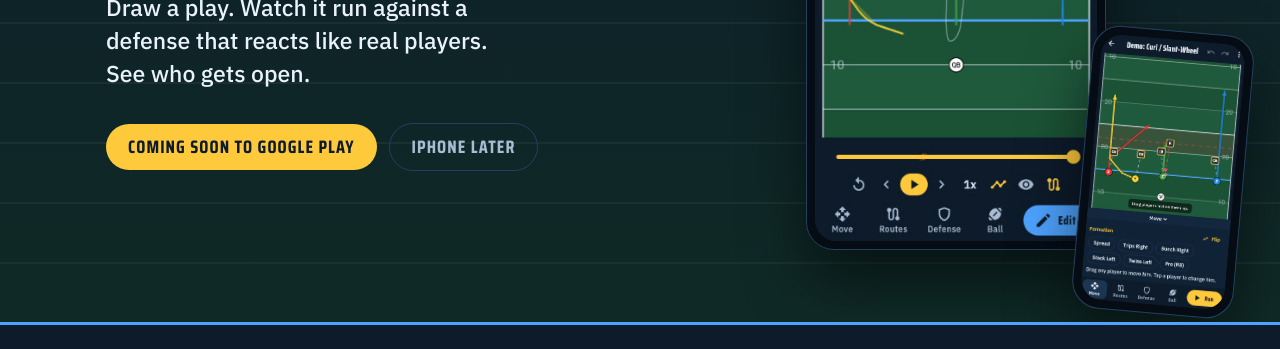
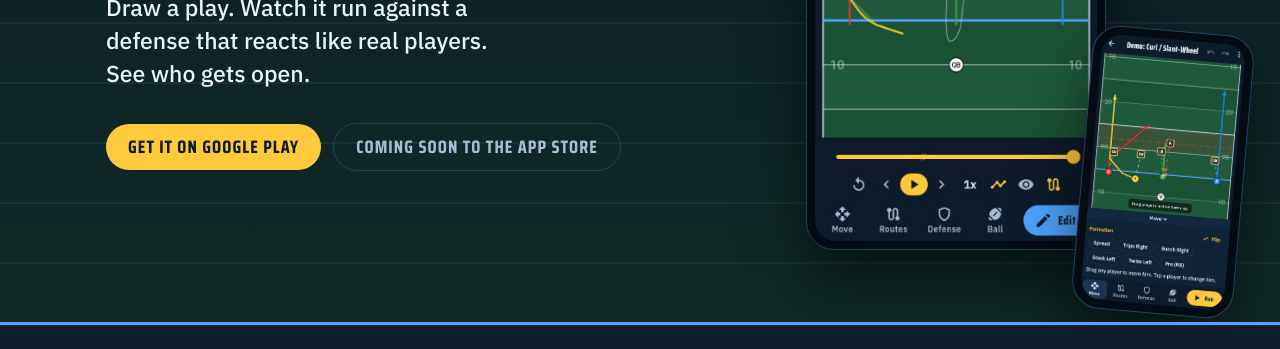
Before and after one commit to josh-smartfox/livexocoach-site, a plain HTML site: page index.html in a window 1280 px wide. Shown: the part 451-800 px from the top of the page. Drawn offline with Linux system fonts and the light colour scheme.

Commit message:
Home: link to Google Play; App Store coming soon
Co-Authored-By: Claude Opus 5.5 <noreply@anthropic.com>

```diff
--- a/index.html
+++ b/index.html
@@ -31,8 +31,8 @@
         <h1 class="wordmark">LIVE<b>XO</b><small>COACH</small></h1>
         <p class="lede">Draw a play. Watch it run against a defense that reacts like real players. See who gets open.</p>
         <div class="cta">
-          <span class="pill solid">Coming soon to Google Play</span>
-          <span class="pill ghost">iPhone later</span>
+          <a class="pill solid" href="https://play.google.com/store/apps/details?id=com.livexocoach.app">Get it on Google Play</a>
+          <span class="pill ghost">Coming soon to the App Store</span>
         </div>
       </div>
       <div class="hero-shot">
--- a/style.css
+++ b/style.css
@@ -59,6 +59,7 @@ img { max-width: 100%; height: auto; display: block; }
   padding: 14px 22px; border-radius: 999px; text-decoration: none;
 }
 .pill.solid { background: var(--signal); color: var(--navy); }
+a.pill.solid:hover { background: var(--ice); color: var(--navy); }
 .pill.ghost { border: 1.5px solid var(--line); color: var(--mute); }
 .hero-shot { justify-self: center; position: relative; }
 .hero-shot .phone { width: min(300px, 70vw); }
```
